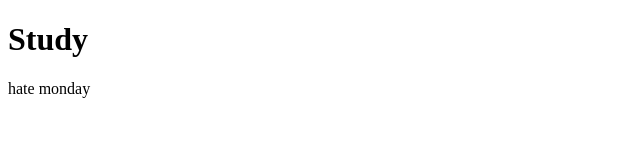
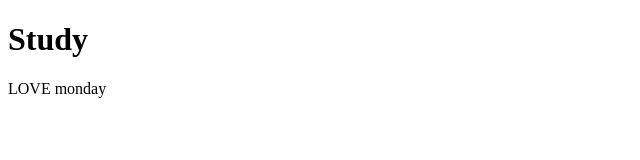
Before and after one commit to lilonghao0330/study123, a plain HTML site: page Study.Html in a window 1280 px wide. Shown: the full height of the page, 0-640 px from the left. Drawn offline with Linux system fonts and the light colour scheme.

Commit message:
Victor Test

```diff
--- a/Study.Html
+++ b/Study.Html
@@ -8,7 +8,7 @@
 
 <h1>Study</h1>
 
-<p>hate monday</p>
+<p>LOVE monday</p>
 
 </body>
 </html>
```
